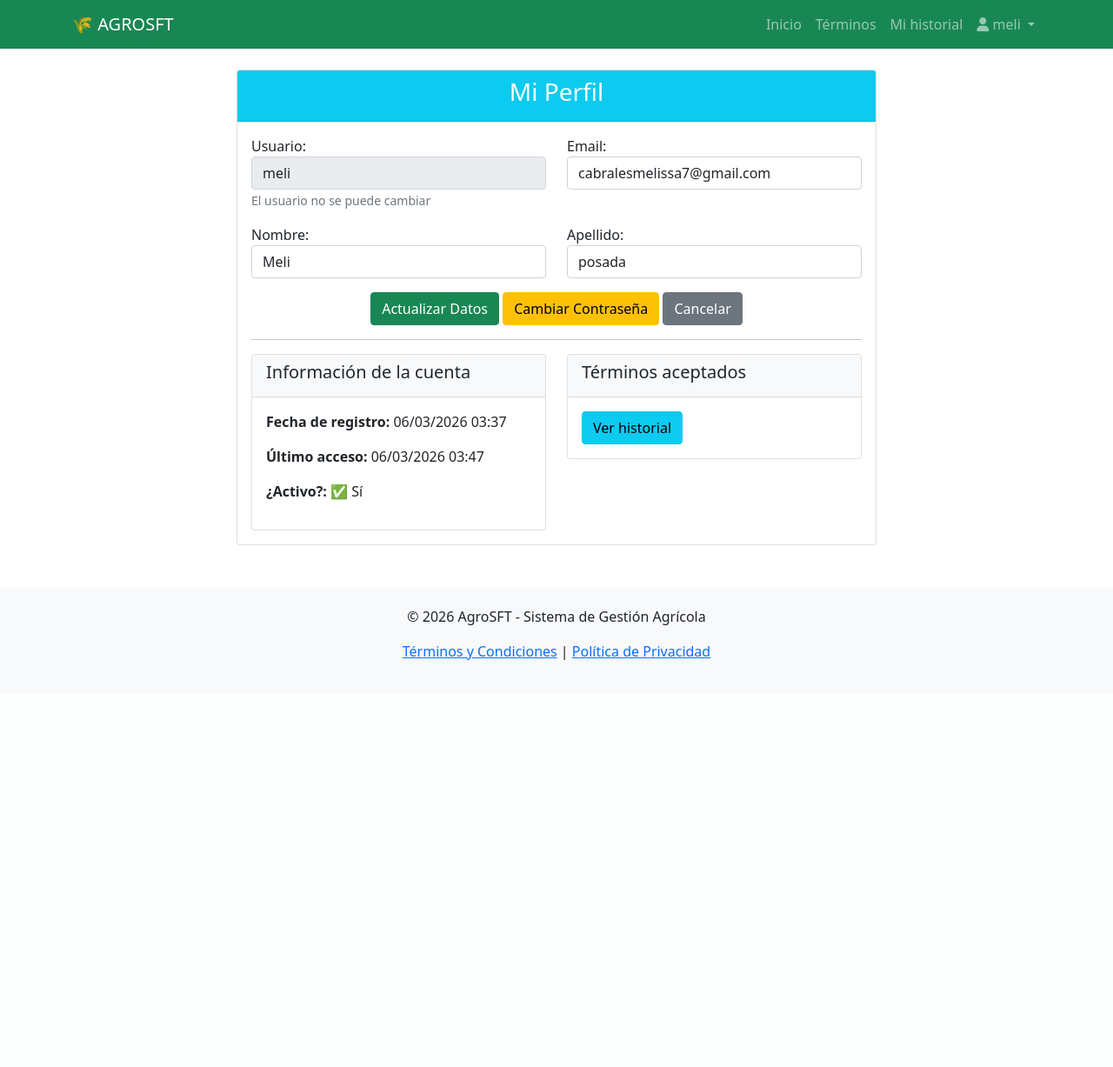
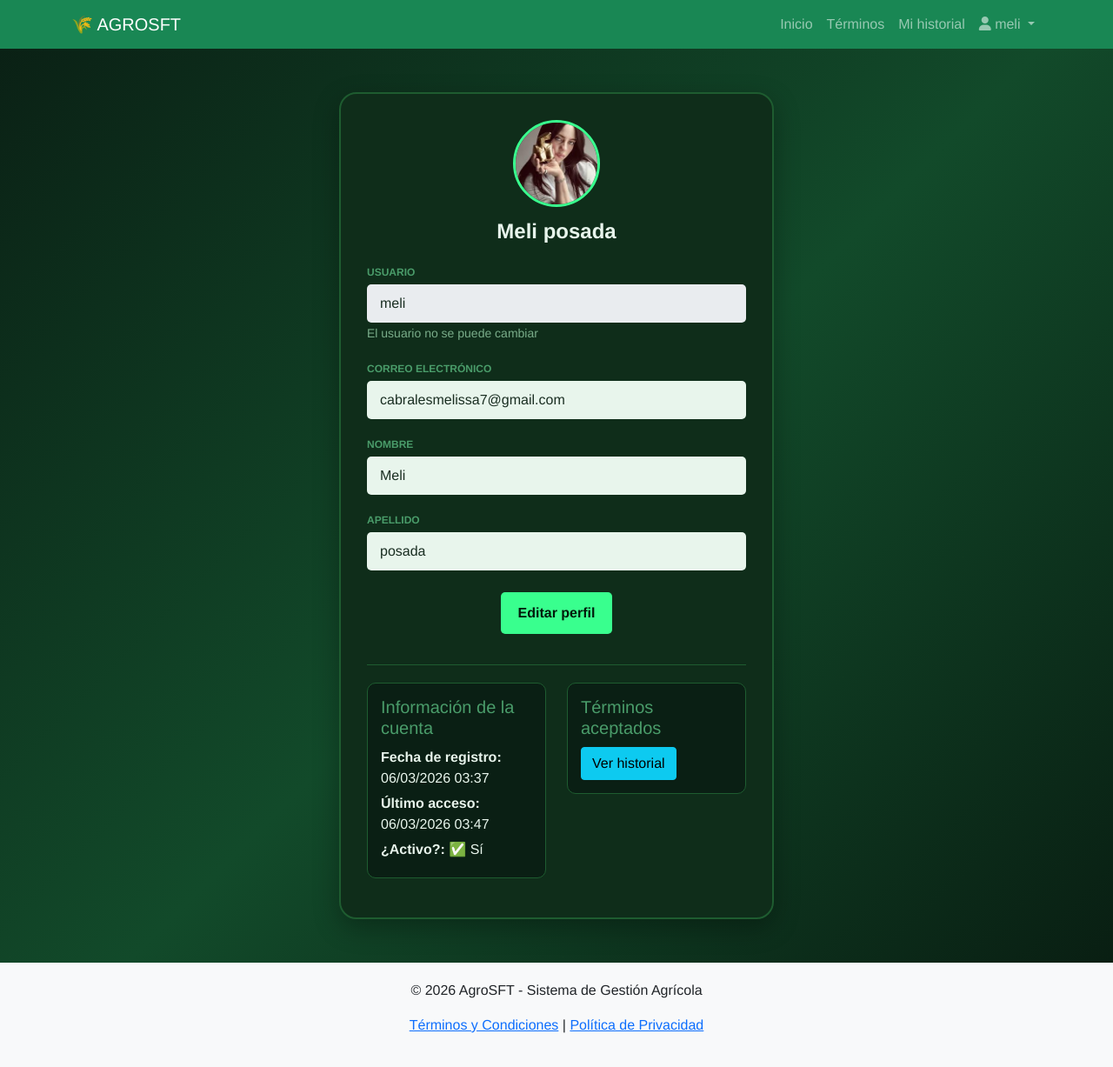
Before and after one commit to danieldavid-23/agrosft, a Django app: page /usuarios/perfil/ in a window 1280 px wide. Shown: the whole page at 87% size. Before the commit the page ends 759 px from the top, so only its background shows below. Run offline with Django 5.2, Linux system fonts and the light colour scheme; a user stored in the database is signed in; data comes from the database, SQL or seed files in the repository; both versions use the stored data as it was after the commit.

Commit message:
MODIFICAR FOTO DE PERFIL

```diff
--- a/apps/usuarios/controllers/auth_controller.py
+++ b/apps/usuarios/controllers/auth_controller.py
@@ -109,7 +109,7 @@ class PerfilView(BaseController, View):
         })
 
     def post(self, request):
-        form = PerfilForm(request.POST, instance=request.user)
+        form = PerfilForm(request.POST, request.FILES, instance=request.user)
 
         if form.is_valid():
             form.save()
--- a/apps/usuarios/forms/auth_forms.py
+++ b/apps/usuarios/forms/auth_forms.py
@@ -3,6 +3,7 @@ from django.contrib.auth.forms import UserCreationForm, UserChangeForm
 from django.contrib.auth.models import User
 from django.core.exceptions import ValidationError
 import re
+from ..models import UserProfile
 
 class RegistroForm(UserCreationForm):
     """Formulario para registro de nuevos usuarios"""
@@ -70,6 +71,7 @@ class LoginForm(forms.Form):
 class PerfilForm(UserChangeForm):
     """Formulario para editar perfil de usuario"""
     password = None  # Ocultar campo de contraseña
+    profile_picture = forms.ImageField(required=False, widget=forms.FileInput(attrs={'class': 'form-control'}))
 
     class Meta:
         model = User
@@ -85,6 +87,20 @@ class PerfilForm(UserChangeForm):
         # Hacer username de solo lectura
         self.fields['username'].disabled = True
 
+        # Inicializar profile_picture si existe
+        if self.instance and hasattr(self.instance, 'userprofile'):
+            self.fields['profile_picture'].initial = self.instance.userprofile.profile_picture
+
+    def save(self, commit=True):
+        user = super().save(commit=commit)
+        profile_picture = self.cleaned_data.get('profile_picture')
+        if profile_picture:
+            profile, created = UserProfile.objects.get_or_create(user=user)
+            profile.profile_picture = profile_picture
+            if commit:
+                profile.save()
+        return user
+
     def clean_email(self):
         email = self.cleaned_data.get('email')
         username = self.cleaned_data.get('username')
--- a/apps/usuarios/models/__init__.py
+++ b/apps/usuarios/models/__init__.py
@@ -1 +1,2 @@
 from .terminos_model import Termino, AceptacionTermino
+from .profile_model import UserProfile
--- a/apps/usuarios/templates/usuarios/perfil.html
+++ b/apps/usuarios/templates/usuarios/perfil.html
@@ -3,15 +3,149 @@
 {% block title %}Mi Perfil{% endblock %}
 
 {% block content %}
-<div class="row">
-    <div class="col-md-8 mx-auto">
-        <div class="card mt-4">
-            <div class="card-header bg-info text-white">
-                <h3 class="text-center">Mi Perfil</h3>
+<style>
+    body {
+        background: linear-gradient(135deg, #0a1f14 0%, #124a2a 50%, #081a10 100%);
+        min-height: 100vh;
+        margin: 0;
+        font-family: 'Helvetica', sans-serif;
+    }
+    .profile-card {
+        background: #0f2d1a;
+        border: 2px solid #1e5c30;
+        border-radius: 20px;
+        padding: 30px;
+        margin: 50px auto;
+        max-width: 500px;
+        box-shadow: 0 10px 30px rgba(0,0,0,0.3);
+        position: relative;
+    }
+    .avatar-container {
+        text-align: center;
+        margin-bottom: 20px;
+    }
+    .avatar {
+        width: 100px;
+        height: 100px;
+        border-radius: 50%;
+        border: 3px solid #39ff8e;
+        background: #1a5c30;
+        margin: 0 auto 10px;
+        display: flex;
+        align-items: center;
+        justify-content: center;
+        color: #e8f5ec;
+        font-size: 40px;
+    }
+    .user-name {
+        color: #e8f5ec;
+        font-size: 24px;
+        font-weight: bold;
+        margin-bottom: 20px;
+    }
+    .form-group {
+        margin-bottom: 20px;
+    }
+    .form-label {
+        color: #4a9c6a;
+        font-weight: bold;
+        font-size: 12px;
+        margin-bottom: 5px;
+        display: block;
+    }
+    .form-control {
+        background: #e8f5ec;
+        border: none;
+        border-radius: 5px;
+        padding: 10px 15px;
+        font-size: 16px;
+        color: #1a2e22;
+        width: 100%;
+    }
+    .form-control:focus {
+        background: #d6eedd;
+        outline: 2px solid #39ff8e;
+    }
+    .btn-custom {
+        border: none;
+        border-radius: 5px;
+        padding: 12px 20px;
+        font-weight: bold;
+        cursor: pointer;
+        transition: all 0.3s;
+        margin: 5px;
+    }
+    .btn-edit {
+        background: #39ff8e;
+        color: #021a0b;
+    }
+    .btn-edit:hover {
+        background: #1a9c5b;
+    }
+    .btn-save {
+        background: #39ff8e;
+        color: #021a0b;
+    }
+    .btn-save:hover {
+        background: #1a9c5b;
+    }
+    .btn-cancel {
+        background: #1e3d28;
+        color: #e8f5ec;
+    }
+    .btn-cancel:hover {
+        background: #0f2d1a;
+    }
+    .toast {
+        position: fixed;
+        bottom: 20px;
+        left: 50%;
+        transform: translateX(-50%);
+        background: #39ff8e;
+        color: #021a0b;
+        padding: 15px 30px;
+        border-radius: 5px;
+        font-weight: bold;
+        display: none;
+        z-index: 1000;
+    }
+    .info-section {
+        margin-top: 30px;
+        padding-top: 20px;
+        border-top: 1px solid #1e5c30;
+    }
+    .info-card {
+        background: #0a1f14;
+        border: 1px solid #1e5c30;
+        border-radius: 10px;
+        padding: 15px;
+        margin-bottom: 15px;
+    }
+    .info-card h5 {
+        color: #4a9c6a;
+        margin-bottom: 10px;
+    }
+    .info-card p {
+        color: #e8f5ec;
+        margin: 5px 0;
+    }
+</style>
+
+<div class="profile-card">
+    <form method="post" id="profile-form" enctype="multipart/form-data">
+        {% csrf_token %}
+
+        <div class="avatar-container">
+            <div class="avatar" id="avatar-display">
+                {% if user.userprofile.profile_picture %}
+                    <img src="{{ user.userprofile.profile_picture.url }}" alt="Foto de perfil" style="width: 100%; height: 100%; border-radius: 50%; object-fit: cover;">
+                {% else %}
+                    <i class="fas fa-user"></i>
+                {% endif %}
             </div>
-            <div class="card-body">
-                <form method="post">
-                    {% csrf_token %}
+            <input type="file" id="profile-picture-input" name="profile_picture" accept="image/*" style="display: none;">
+            <div class="user-name">{{ user.get_full_name|default:user.username }}</div>
+        </div>
 
         {% if form.non_field_errors %}
             <div class="alert alert-danger">
@@ -21,16 +155,15 @@
             </div>
         {% endif %}
 
-                    <div class="row">
-                        <div class="col-md-6 mb-3">
-                            <label for="{{ form.username.id_for_label }}">Usuario:</label>
-                            {{ form.username }}
-                            <small class="text-muted">El usuario no se puede cambiar</small>
+        <div class="form-group">
+            <label class="form-label">USUARIO</label>
+            <input type="text" class="form-control" value="{{ user.username }}" readonly>
+            <small style="color: #7aad8a;">El usuario no se puede cambiar</small>
         </div>
 
-                        <div class="col-md-6 mb-3">
-                            <label for="{{ form.email.id_for_label }}">Email:</label>
-                            {{ form.email }}
+        <div class="form-group">
+            <label class="form-label">CORREO ELECTRÓNICO</label>
+            <input type="email" class="form-control" name="email" value="{{ user.email }}" required>
             {% if form.email.errors %}
                 <div class="text-danger small">
                     {% for error in form.email.errors %}
@@ -39,56 +172,95 @@
                 </div>
             {% endif %}
         </div>
+
+        <div class="form-group">
+            <label class="form-label">NOMBRE</label>
+            <input type="text" class="form-control" name="first_name" value="{{ user.first_name }}">
         </div>
 
-                    <div class="row">
-                        <div class="col-md-6 mb-3">
-                            <label for="{{ form.first_name.id_for_label }}">Nombre:</label>
-                            {{ form.first_name }}
-                        </div>
-
-                        <div class="col-md-6 mb-3">
-                            <label for="{{ form.last_name.id_for_label }}">Apellido:</label>
-                            {{ form.last_name }}
-                        </div>
+        <div class="form-group">
+            <label class="form-label">APELLIDO</label>
+            <input type="text" class="form-control" name="last_name" value="{{ user.last_name }}">
         </div>
 
         <div class="text-center">
-                        <button type="submit" class="btn btn-success">Actualizar Datos</button>
-                        <a href="{% url 'usuarios:cambiar_password' %}" class="btn btn-warning">Cambiar Contraseña</a>
-                        <a href="{% url 'home' %}" class="btn btn-secondary">Cancelar</a>
+            <button type="button" class="btn-custom btn-edit" onclick="enableEdit()">Editar perfil</button>
+            <button type="submit" class="btn-custom btn-save" id="save-btn" style="display:none;">Guardar cambios</button>
+            <button type="button" class="btn-custom btn-cancel" id="cancel-btn" style="display:none;" onclick="cancelEdit()">Cancelar</button>
         </div>
     </form>
 
-                <hr>
-
+    <div class="info-section">
         <div class="row">
             <div class="col-md-6">
-                        <div class="card">
-                            <div class="card-header bg-light">
+                <div class="info-card">
                     <h5>Información de la cuenta</h5>
-                            </div>
-                            <div class="card-body">
                     <p><strong>Fecha de registro:</strong> {{ user.date_joined|date:"d/m/Y H:i" }}</p>
                     <p><strong>Último acceso:</strong> {{ user.last_login|date:"d/m/Y H:i" }}</p>
                     <p><strong>¿Activo?:</strong> {% if user.is_active %}✅ Sí{% else %}❌ No{% endif %}</p>
                 </div>
             </div>
-                    </div>
 
             <div class="col-md-6">
-                        <div class="card">
-                            <div class="card-header bg-light">
+                <div class="info-card">
                     <h5>Términos aceptados</h5>
-                            </div>
-                            <div class="card-body">
                     <a href="{% url 'usuarios:historial' %}" class="btn btn-info btn-block">Ver historial</a>
                 </div>
             </div>
         </div>
     </div>
 </div>
-        </div>
-    </div>
-</div>
+
+<div class="toast" id="toast">✓ Cambios guardados</div>
+
+<script>
+    let originalValues = {};
+
+    function enableEdit() {
+        document.querySelectorAll('.form-control').forEach(input => {
+            if (!input.readOnly) {
+                input.readOnly = false;
+                originalValues[input.name] = input.value;
+            }
+        });
+        document.getElementById('avatar-display').style.cursor = 'pointer';
+        document.getElementById('avatar-display').onclick = () => document.getElementById('profile-picture-input').click();
+        document.querySelector('.btn-edit').style.display = 'none';
+        document.getElementById('save-btn').style.display = 'inline-block';
+        document.getElementById('cancel-btn').style.display = 'inline-block';
+    }
+
+    function cancelEdit() {
+        document.querySelectorAll('.form-control').forEach(input => {
+            if (originalValues[input.name] !== undefined) {
+                input.value = originalValues[input.name];
+            }
+        });
+        document.getElementById('avatar-display').style.cursor = 'default';
+        document.getElementById('avatar-display').onclick = null;
+        document.getElementById('profile-picture-input').value = '';
+        document.querySelector('.btn-edit').style.display = 'inline-block';
+        document.getElementById('save-btn').style.display = 'none';
+        document.getElementById('cancel-btn').style.display = 'none';
+    }
+
+    document.getElementById('profile-picture-input').addEventListener('change', function(e) {
+        const file = e.target.files[0];
+        if (file) {
+            const reader = new FileReader();
+            reader.onload = function(e) {
+                const img = document.createElement('img');
+                img.src = e.target.result;
+                img.style.width = '100%';
+                img.style.height = '100%';
+                img.style.borderRadius = '50%';
+                img.style.objectFit = 'cover';
+                document.getElementById('avatar-display').innerHTML = '';
+                document.getElementById('avatar-display').appendChild(img);
+            };
+            reader.readAsDataURL(file);
+        }
+    });
+</script>
+
 {% endblock %}
--- a/config/urls.py
+++ b/config/urls.py
@@ -1,5 +1,7 @@
 from django.contrib import admin
 from django.urls import path, include
+from django.conf import settings
+from django.conf.urls.static import static
 from django.shortcuts import redirect
 
 def home_redirect(request):
@@ -16,3 +18,6 @@ urlpatterns = [
     path('', home_redirect, name='home'),
     path('usuarios/', include('apps.usuarios.urls')),
 ]
+
+if settings.DEBUG:
+    urlpatterns += static(settings.MEDIA_URL, document_root=settings.MEDIA_ROOT)
--- /dev/null
+++ b/perfil_data/config.json
@@ -0,0 +1,4 @@
+{
+  "nombre": "kkjkk",
+  "correo": ""
+}
--- /dev/null
+++ b/requirements.txt
@@ -0,0 +1,2 @@
+Django==4.2.13
+Pillow>=11.0.0
```
Also changed, not shown: INDEX.py (added, +380 -0 lines), apps/usuarios/models/profile_model.py (added, +9 -0 lines), README.md, apps/__init__.py (added), apps/usuarios/migrations/0003_userprofile.py (added), core/__init__.py (added), db.sqlite3, media/profile_pictures/billie.jpeg (added), perfil_data/avatar.png (added), 2 other files. Lines whose indentation alone changed are shown as unchanged.
